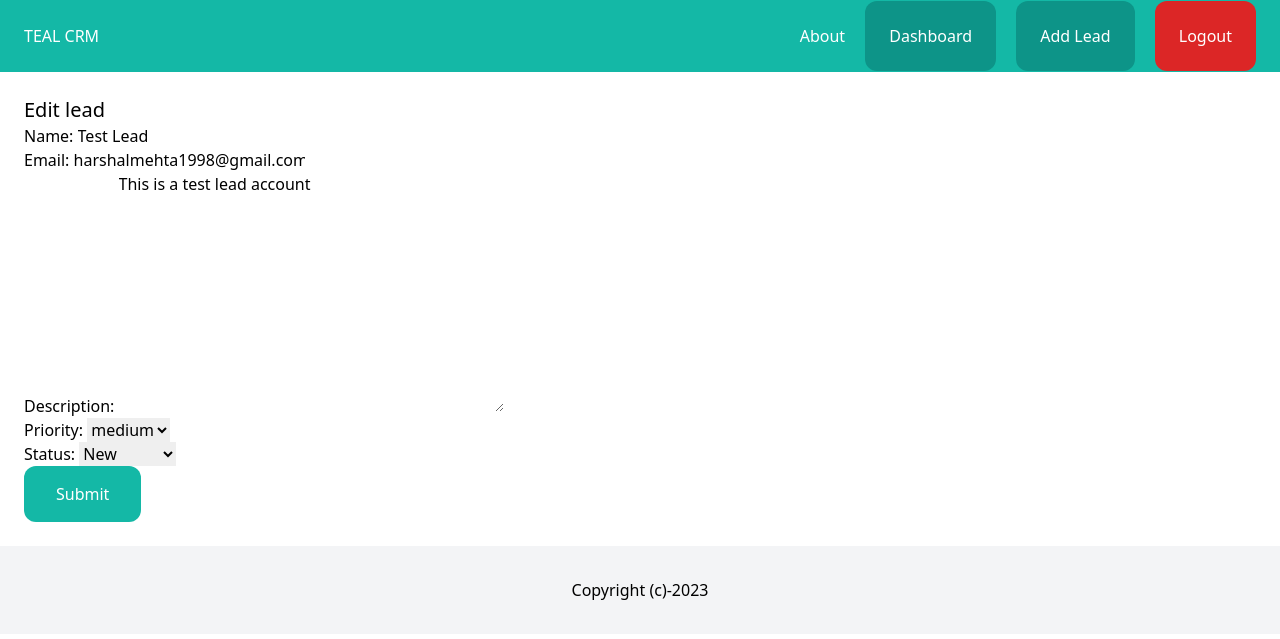
After one commit to hrshlmeht/Django_CRM, a Django app: page /dashboard/leads/1/edit/ in a window 1280 px wide. The commit adds this page. Shown: the top 639 px of the page. Run offline with Django 4.2, Linux system fonts and the light colour scheme; a user stored in the database is signed in; data comes from the database, SQL or seed files in the repository; both versions use the stored data as it was after the commit; some libraries are stand-ins or nearby versions.

Commit message:
Edit and delete leads

```diff
--- a/core/templates/core/base.html
+++ b/core/templates/core/base.html
@@ -24,9 +24,18 @@
             <a href ="{% url 'signup' %}" class ="py-6 px-6 bg-teal-300 rounded-xl text-white">Sign Up</a>
        {% endif %}
 
-
      </div>
    </nav>
+
+   {% if messages %}
+   <div class = "py-6 px-6">
+       {% for message in messages %}
+        <div class="py-4 px-4 bg-teal-300 rounded-xl">
+            {{ message }}
+        </div>
+       {% endfor %}
+   </div>
+ {% endif %}
 
    {% block content %}
    {% endblock %}
--- a/lead/templates/lead/leads_detail.html
+++ b/lead/templates/lead/leads_detail.html
@@ -22,8 +22,10 @@
 
         <p class="font-semibold">Modified at</p>
         <p class="mb-8">{{ lead.modified_at}}</p>
-
-
+        <hr class = "my-4 ">
+            <a href="{% url 'leads_edit' lead.id %}" class="py-2 px-2 rounded-xl bg-teal-500 text-white">Edit</a>
+            <a href="{% url 'leads_delete' lead.id %}"class="py-2 px-2 rounded-xl bg-red-500 text-white">Delete</a>
+        <hr class = "my-4">
         <a href = "{% url 'leads_list' %}">Back to Leads List</a>
 
 
--- /dev/null
+++ b/lead/templates/lead/leads_edit.html
@@ -0,0 +1,17 @@
+{% extends 'core/base.html' %}
+
+{% block title %}Edit Lead{% endblock %}
+
+{% block content %}
+    <div class="py-6 px-6">
+        <h1 class = "text-xl">Edit lead</h1>
+        <form method="post" action =".">
+            {% csrf_token %}
+            {{ form.as_p }}
+
+        <button class = "py-4 px-8 bg-teal-500 text-white rounded-xl">Submit</button>
+
+        </form>
+    </div>
+
+{% endblock %}
--- a/lead/templates/lead/leads_list.html
+++ b/lead/templates/lead/leads_list.html
@@ -21,6 +21,8 @@
             <p class = "py-2 px-2 w-full {% cycle 'bg-gray-100' '' %}">{{lead.get_priority_display}}</p>
             <p class = "py-2 px-2 w-full {% cycle 'bg-gray-100' '' %}">{{lead.get_status_display}}</p>
         </div>
+        {% empty %}
+            <p>There are no leads as of now in the database</p>
         {% endfor %}
     </div>
  {% endblock %}
--- a/lead/urls.py
+++ b/lead/urls.py
@@ -6,5 +6,7 @@ from . import views
 urlpatterns = [
     path('', views.leads_list, name='leads_list'),
     path('<int:pk>/', views.leads_detail, name = 'leads_detail'),
+    path('<int:pk>/delete/', views.leads_delete, name ='leads_delete'),
+    path('<int:pk>/edit/', views.leads_edit, name ='leads_edit'),
     path('add-lead/' , views.add_lead , name='add_lead'),
 ]
--- a/lead/views.py
+++ b/lead/views.py
@@ -1,6 +1,8 @@
 from django.contrib.auth.decorators import login_required
+from django.shortcuts import render, redirect, get_object_or_404
+from django.contrib import messages
 from .forms import AddLeadForm
-from django.shortcuts import render, redirect, get_object_or_404
+
 from .models import Lead
 
 
@@ -21,7 +23,39 @@ def leads_detail(request, pk):
         'lead': lead
     })
 
+@login_required
+def leads_delete(request ,pk):
+    lead = get_object_or_404(Lead, created_by=request.user, pk=pk)
+    lead.delete()
 
+    messages.success(request,'The lead was deleted')
+
+    return redirect('leads_list')
+
+
+
+@login_required
+def leads_edit(request , pk):
+    lead = get_object_or_404(Lead, created_by=request.user, pk=pk)
+    if request.method == 'POST':
+        form = AddLeadForm(request.POST , instance=lead)
+        if form.is_valid():
+            form.save()
+
+            messages.success(request, 'The changes for lead were saved.')
+
+            return redirect('leads_list')
+    else:
+        form = AddLeadForm(instance=lead)
+
+    return render(request, 'lead/leads_edit.html', {
+        'form': form
+    })
+
+
+
+
+@login_required
 def add_lead(request):
     if request.method == 'POST':
         form = AddLeadForm(request.POST)
@@ -31,7 +65,8 @@ def add_lead(request):
             lead.created_by = request.user
             lead.save()
 
-            return redirect('dashboard')
+            messages.success(request, 'The lead was created and added successfully')
+            return redirect('leads_list')
 
     else:
         form = AddLeadForm()
```
Also changed, not shown: db.sqlite3.
